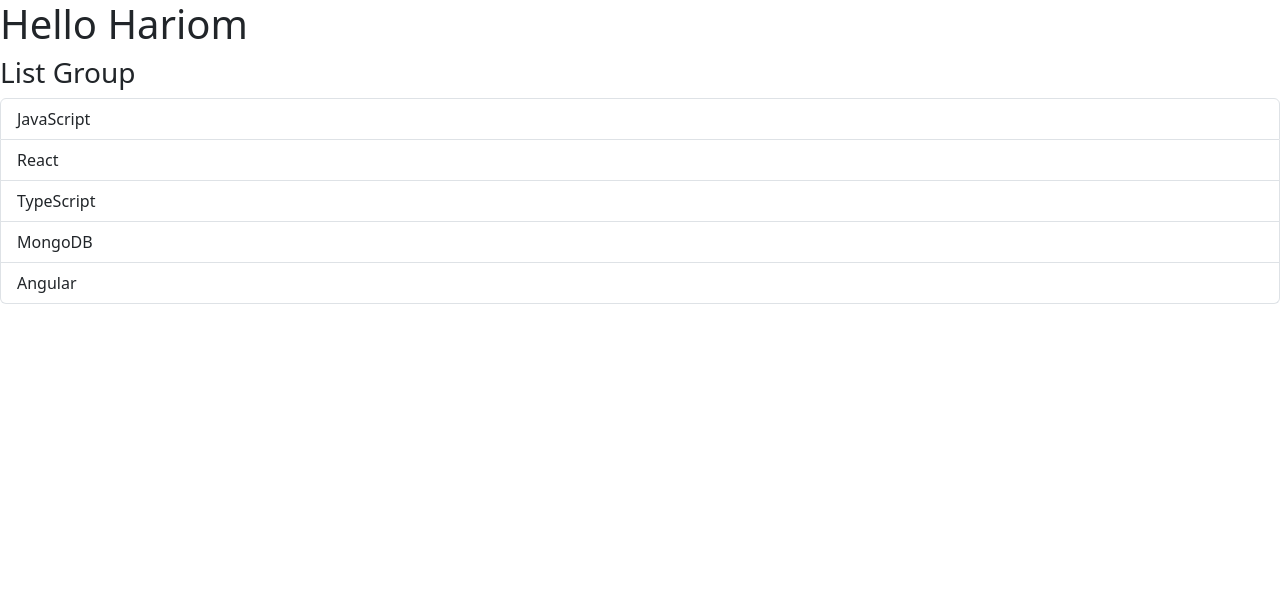
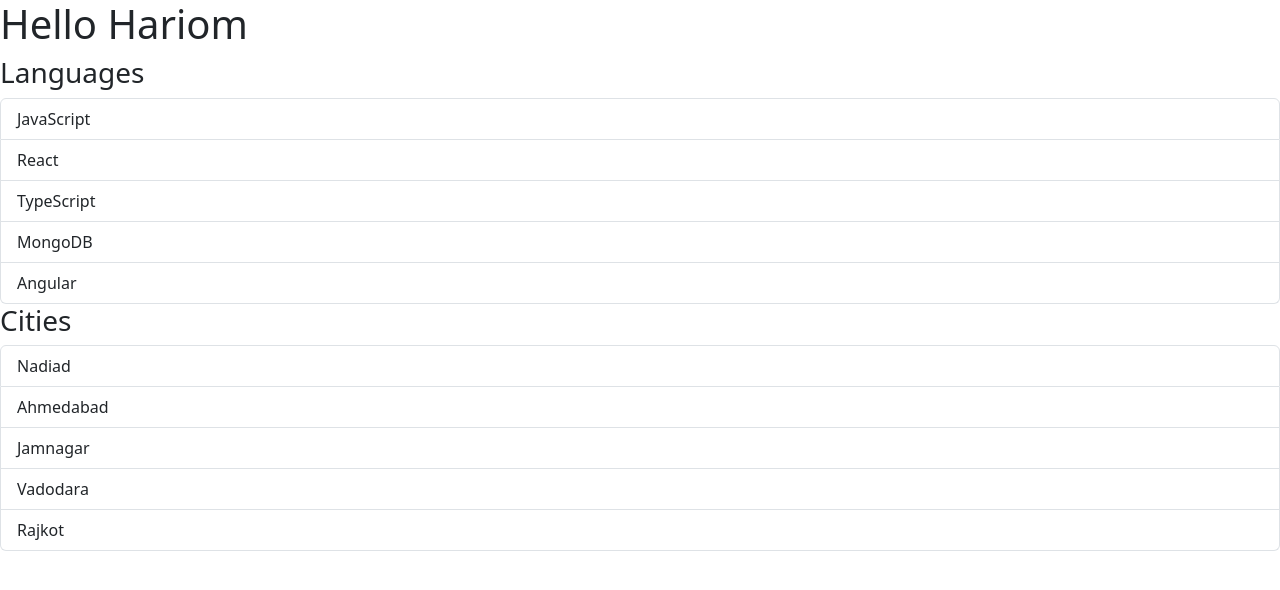
Before and after one commit to pandyahariom/react, a React (Vite) app in the folder react-app/: page / in a window 1280 px wide. Shown: the top 590 px of the page. Built offline with nearby package versions, Linux system fonts and the light colour scheme.

Commit message:
11. Using props pass data from parent component to child component.

```diff
--- a/react-app/src/App.tsx
+++ b/react-app/src/App.tsx
@@ -1,12 +1,14 @@
-
-import Message from './Message';
-import ListGroup from './components/ListGroup';
-function App(){
+import Message from "./Message";
+import ListGroup from "./components/ListGroup";
+function App() {
+  let langs = ["JavaScript", "React", "TypeScript", "MongoDB", "Angular"];
+  let cities = ["Nadiad", "Ahmedabad", "Jamnagar", "Vadodara", "Rajkot"];
   return (
     <div>
       <Message />
-      <ListGroup />
+      <ListGroup items={langs} heading="Languages" />
+      <ListGroup items={cities} heading="Cities" />
     </div>
-  )
+  );
 }
 export default App;
--- a/react-app/src/components/ListGroup.tsx
+++ b/react-app/src/components/ListGroup.tsx
@@ -1,13 +1,22 @@
 import { useState } from "react";
-function ListGroup() {
+
+interface ListGroupProps {
+  // TypeScript way of define the interface.
+  // The items prop is an array of strings that will be
+  // displayed in the list group.
+  items: string[];
+  heading: string;
+}
+
+// Apart from below mentioned way another way is to use props as parameter
+// and then use props.items and props.heading in the JSX.
+// EX. function ListGroup(props: ListGroupProps)
+function ListGroup({ items, heading }: ListGroupProps) {
   // useState hook to manage the selected index of the list items.
   // The initial value is set to -1, indicating that no item is selected by default.
   // It returns an array with two elements: the current state value and a function to update that state
   // We are storing the current selected index in the state variable selectedIndex and the function to update it in setSelectedIndex.
   const [selectedIndex, setSelectedIndex] = useState(-1);
-
-  //  Reference of Bootstrap ListGroup:  https://getbootstrap.com/docs/5.3/components/list-group/
-  let items = ["JavaScript", "React", "TypeScript", "MongoDB", "Angular"];
 
   return (
     // Any react component can return only one element,
@@ -16,7 +25,7 @@ function ListGroup() {
     // To use Fragment, we need to import it from React as import {Fragment} from "react";
 
     <>
-      <h3>List Group</h3>
+      <h3>{heading}</h3>
 
       {/*
              Use of conditional rending: If the items array is empty, we can show a message to the user.
```
Also changed, not shown: react-app/img/11.png (added).
